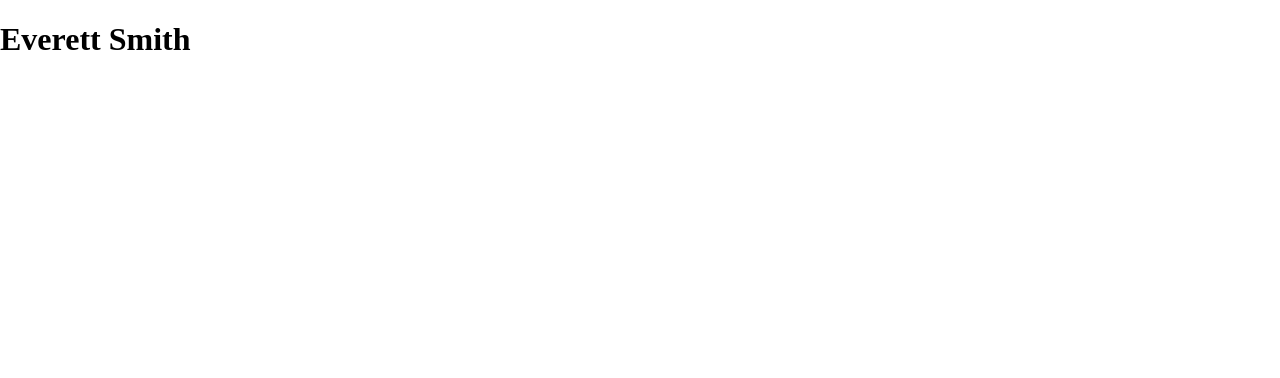
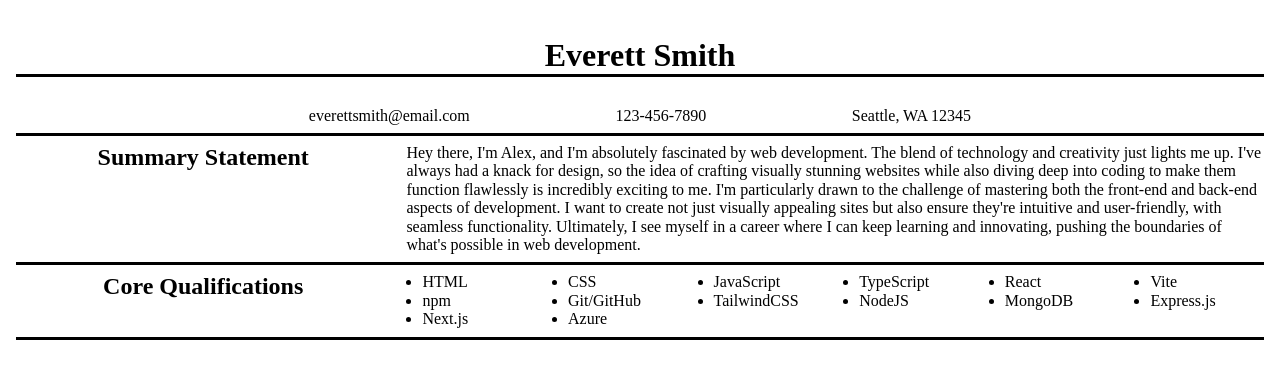
Before and after one commit to BrandynCoverdill/CV-Application, a React (Vite) app in the folder cv-application/: page / in a window 1280 px wide. Shown: the top 378 px of the page. Built offline with nearby package versions, Linux system fonts and the light colour scheme.

Commit message:
Added styling to components.
Components styled are App, Header, Qualifications,
and Summary.

```diff
--- a/cv-application/src/components/App.jsx
+++ b/cv-application/src/components/App.jsx
@@ -1,8 +1,8 @@
 import '../styles/App.css';
+import { useState } from 'react';
 import Header from './Header';
-import { useState } from 'react';
-// import Summary from './Summary';
-// import Qualifications from './Qualifications';
+import Summary from './Summary';
+import Qualifications from './Qualifications';
 // import Education from './Education';
 // import Experience from './Experience';
 
@@ -10,6 +10,7 @@ export default function App() {
 	const [person, setPerson] = useState({
 		name: 'Everett Smith',
 		email: 'everettsmith@email.com',
+		phone: '123-456-7890',
 		city: 'Seattle',
 		state: 'WA',
 		zipcode: '12345',
@@ -64,10 +65,10 @@ Hey there, I'm Alex, and I'm absolutely fascinated by web development. The blend
 	return (
 		<>
 			<Header person={person} />
-			{/* <Summary />
-			<Qualifications />
-			<Education />
-			<Experience /> */}
+			<Summary person={person} />
+			<Qualifications person={person} />
+			{/* <Education /> */}
+			{/* <Experience /> */}
 		</>
 	);
 }
--- a/cv-application/src/components/Header.jsx
+++ b/cv-application/src/components/Header.jsx
@@ -1,5 +1,14 @@
 import '../styles/Header.css';
 
 export default function Header({ person }) {
-	return <h1>{person.name}</h1>;
+	return (
+		<section className='header'>
+			<h1>{person.name}</h1>
+			<div>
+				<p>{person.email}</p>
+				<p>{person.phone}</p>
+				<p>{person.city + ', ' + person.state + ' ' + person.zipcode}</p>
+			</div>
+		</section>
+	);
 }
--- a/cv-application/src/components/Qualifications.jsx
+++ b/cv-application/src/components/Qualifications.jsx
@@ -1 +1,14 @@
 import '../styles/Qualifications.css';
+
+export default function Qualifications({ person }) {
+	return (
+		<section className='qualifications'>
+			<h2>Core Qualifications</h2>
+			<ul>
+				{person.qualifications.map((qualification) => {
+					return <li>{qualification}</li>;
+				})}
+			</ul>
+		</section>
+	);
+}
--- a/cv-application/src/components/Summary.jsx
+++ b/cv-application/src/components/Summary.jsx
@@ -1 +1,10 @@
 import '../styles/Summary.css';
+
+export default function Summary({ person }) {
+	return (
+		<section className='summary'>
+			<h2>Summary Statement</h2>
+			<p>{person.statement}</p>
+		</section>
+	);
+}
--- a/cv-application/src/styles/App.css
+++ b/cv-application/src/styles/App.css
@@ -9,3 +9,7 @@
 	margin: 0;
 	padding: 0;
 }
+
+body {
+	padding: 1em;
+}
--- a/cv-application/src/styles/Header.css
+++ b/cv-application/src/styles/Header.css
@@ -0,0 +1,29 @@
+.header {
+	border-bottom: 3px solid black;
+}
+
+.header h1 {
+	text-align: center;
+	border-bottom: 3px solid black;
+}
+
+.header div {
+	display: flex;
+	flex-wrap: wrap;
+	justify-content: space-around;
+	gap: 0.5em;
+	padding-block: 0.5em;
+	max-width: 800px;
+	margin: auto;
+}
+
+@media screen and (max-width: 350px) {
+	.header div {
+		flex-direction: column;
+		align-items: center;
+	}
+
+	.header div > * {
+		width: fit-content;
+	}
+}
--- a/cv-application/src/styles/Qualifications.css
+++ b/cv-application/src/styles/Qualifications.css
@@ -0,0 +1,31 @@
+.qualifications {
+	display: flex;
+	flex-wrap: nowrap;
+	gap: 1em;
+	margin-top: 0.5em;
+	padding-block-end: 0.5em;
+	border-bottom: 3px solid black;
+}
+
+.qualifications h2 {
+	min-width: 30%;
+	text-align: center;
+}
+
+.qualifications ul {
+	display: grid;
+	grid-template-columns: repeat(auto-fit, minmax(110px, 1fr));
+	column-gap: 1em;
+	width: 100%;
+}
+
+.qualifications ul > li {
+	margin-inline-start: 1em;
+}
+
+@media screen and (max-width: 700px) {
+	.qualifications {
+		flex-direction: column;
+		align-items: center;
+	}
+}
--- a/cv-application/src/styles/Summary.css
+++ b/cv-application/src/styles/Summary.css
@@ -0,0 +1,21 @@
+.summary {
+	display: flex;
+	flex-wrap: nowrap;
+	justify-content: center;
+	gap: 1em;
+	margin-top: 0.5em;
+	padding-block-end: 0.5em;
+	border-bottom: 3px solid black;
+}
+
+.summary h2 {
+	min-width: 30%;
+	text-align: center;
+}
+
+@media screen and (max-width: 700px) {
+	.summary {
+		flex-direction: column;
+		align-items: center;
+	}
+}
```
